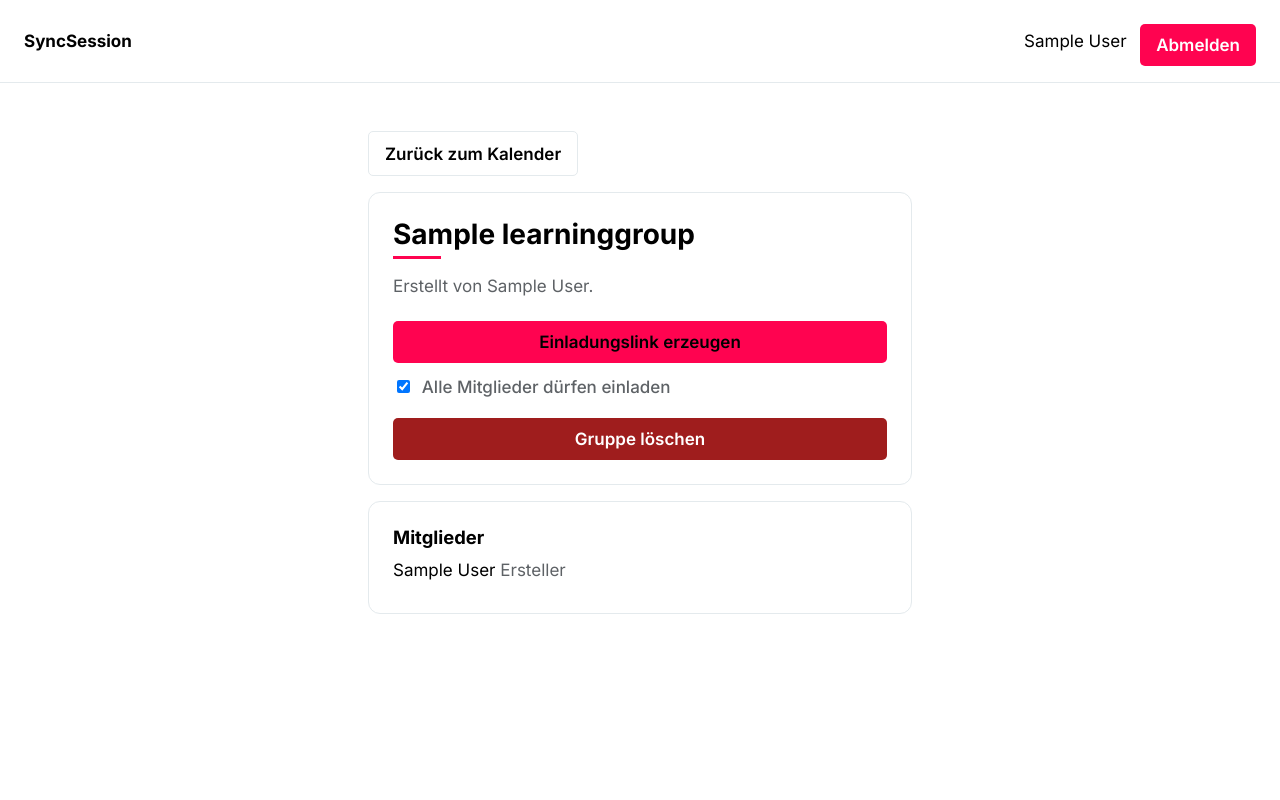
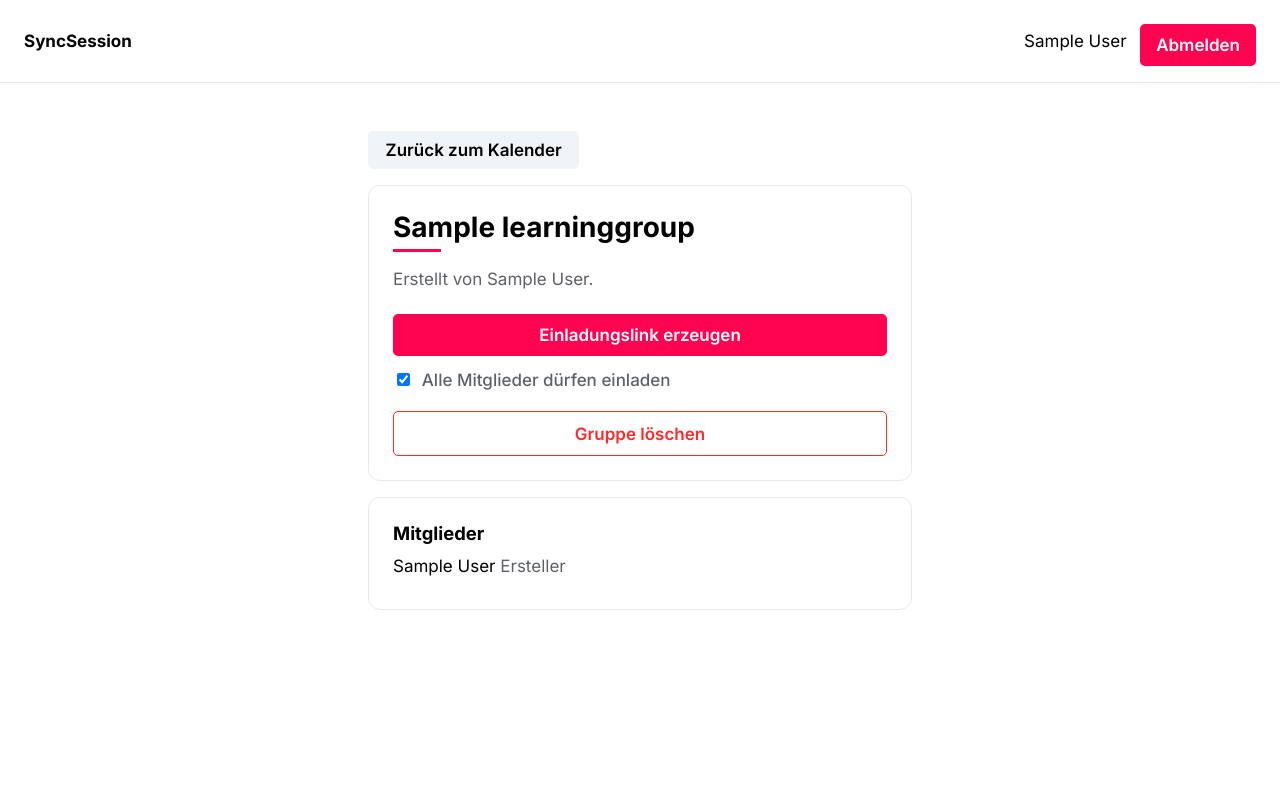
Before and after one commit to dmnk7/SyncSession, a Django app: page /gruppen/1/einstellungen/ in a window 1280 px wide. Run offline with Django 5.2, Linux system fonts and the light colour scheme; a user stored in the database is signed in; tables that the repository leaves empty hold one stand-in row (values such as "Sample post").

Commit message:
Correctures to the branding #12

```diff
--- a/SyncSession/kalender/colors.py
+++ b/SyncSession/kalender/colors.py
@@ -17,9 +17,9 @@ CONSENSUS_COLOR = "#347864"
 
 CONSENSUS_BACKGROUND = "#e8f5f0"
 
-DECLINED_COLOR = "#9f1d1d"
+DECLINED_COLOR = "#ff2a2a"
 
-DECLINED_BACKGROUND = "#f8e8e8"
+DECLINED_BACKGROUND = "#fff0f0"
 
 
 def color_for_user(user_id):
--- a/SyncSession/static/css/app.css
+++ b/SyncSession/static/css/app.css
@@ -9,8 +9,8 @@
   --surface: #f0f4f7;
   --success: #347864;
   --success-bg: #e8f5f0;
-  --danger: #9f1d1d;
-  --danger-bg: #f8e8e8;
+  --danger: #ff2a2a;
+  --danger-bg: #fff0f0;
   --radius: 5px;
 }
 
@@ -220,6 +220,17 @@ a.button.secondary,
   display: inline-block;
   width: auto;
   margin: 0;
+}
+
+.settings-page button[type="submit"]:not(.remove-member),
+.settings-page .copy-button {
+  color: #fff;
+}
+
+.settings-page button[type="submit"].delete {
+  border: 1px solid var(--danger);
+  background: #fff;
+  color: var(--danger);
 }
 
 .error-text,
@@ -287,7 +298,7 @@ button[type="submit"] {
   border: 0;
   border-radius: var(--radius);
   background: var(--accent);
-  color: var(--text);
+  color: #fff;
   font: inherit;
   font-weight: 600;
   cursor: pointer;
@@ -487,7 +506,8 @@ button[type="submit"].remove-member {
   white-space: nowrap;
 }
 
-.calendar-head .button.secondary {
+.calendar-head .button.secondary,
+.settings-back .button.secondary {
   padding: 0.55rem 1.1rem;
   border: 0;
   background: var(--surface);
--- a/SyncSession/templates/lerngruppen/settings.html
+++ b/SyncSession/templates/lerngruppen/settings.html
@@ -1,7 +1,7 @@
 {% extends "base.html" %}
 
 {% block title %}Einstellungen · {{ group.name }}{% endblock %}
-{% block page_class %}wide{% endblock %}
+{% block page_class %}wide settings-page{% endblock %}
 
 {% block content %}
   <p class="settings-back">
@@ -41,7 +41,7 @@
       </form>
       <form method="post" action="{% url 'delete_group' group.pk %}">
         {% csrf_token %}
-        <button type="submit" class="danger" data-confirm="Lerngruppe wirklich löschen?">Gruppe löschen</button>
+        <button type="submit" class="danger delete" data-confirm="Lerngruppe wirklich löschen?">Gruppe löschen</button>
       </form>
     {% else %}
       <form method="post" action="{% url 'leave_group' group.pk %}">
```
Also changed, not shown: other parts of SyncSession/static/css/app.css (+34 -21 lines), buttons.md (added, +40 -0 lines).
